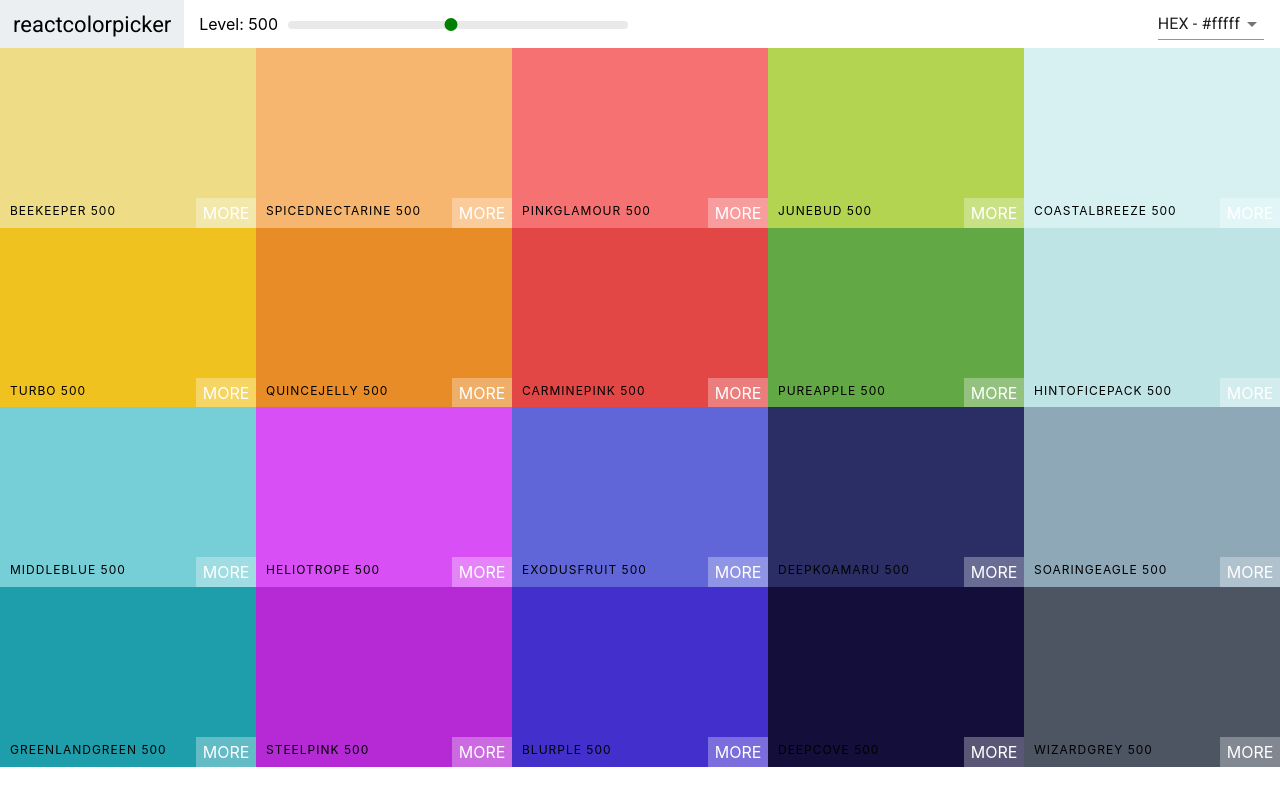
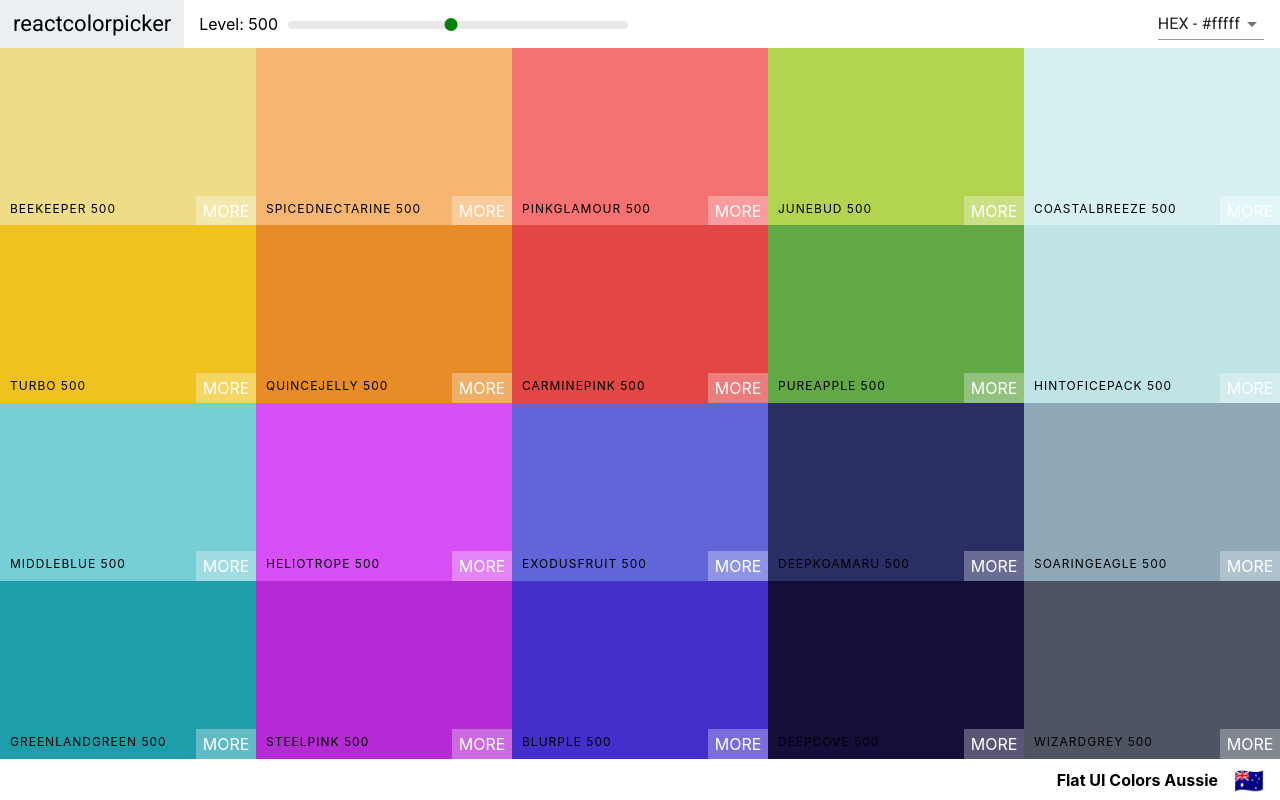
Before and after one commit to christianhubbard/colorboards, a React (Create React App) app: page / in a window 1280 px wide. Built offline with nearby package versions, Linux system fonts and the light colour scheme.

Commit message:
Adding palette footer

```diff
--- a/src/Palette.css
+++ b/src/Palette.css
@@ -1,7 +1,23 @@
 .Palette {
     height:100vh;
+    display: flex;
+    flex-direction: column;
 }
 
 .Palette-colors {
     height:90%;
 }
+
+.Palette-footer {
+    background-color: white;
+    height: 5vh;
+    display: flex;
+    justify-content: flex-end;
+    align-items: center;
+    font-weight: bold;
+}
+
+.emoji {
+    font-size: 1.5rem;
+    margin: 0 1rem;
+}
--- a/src/Palette.js
+++ b/src/Palette.js
@@ -22,16 +22,19 @@
     }
 
     render() {
-        const {colors} = this.props.palette;
+        const {colors, paletteName, emoji} = this.props.palette;
         const {level, format} = this.state;
         const colorBoxes = colors[level].map(color => (
-            <ColorBox background={color[format]} name={color.name}/>
+            <ColorBox background={color[format]} name={color.name} key={color.id}/>
         ))
         return (
             <div className='Palette'>
                 <Navbar level={level} handleChange={this.changeFormat}changeLevel={this.changeLevel} />
-                {/* {navbar goes here} */}
                 <div className='Palette-colors'>{colorBoxes}</div>
+                <footer className='Palette-footer'>
+                {paletteName}
+                <span className='emoji'>{emoji}</span>
+                </footer>
             </div>
         )
     }
```
Also changed, not shown: 1 other file (tests, documents, lock files or other folders).
